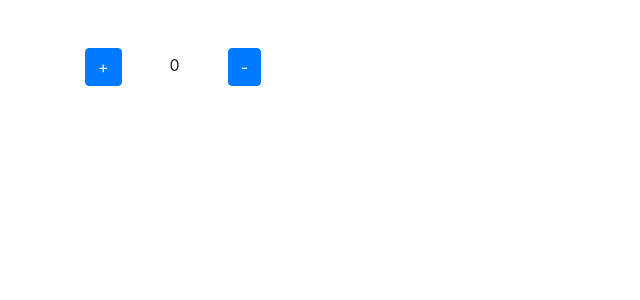
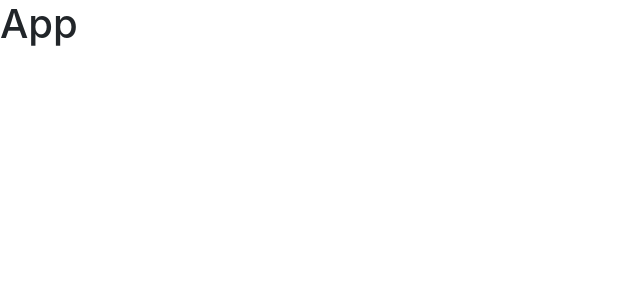
Before and after one commit to MarceloSantiagoCampos/DSCatalog-bootcamp-devsuperior, a React (Create React App) app in the folder front-web/: page / in a window 1280 px wide. Shown: the top 300 px of the page, without its empty margins (0-640 px from the left). Built offline with nearby package versions, Linux system fonts and the light colour scheme.

Commit message:
start of the front-web development

```diff
--- a/front-web/src/App.tsx
+++ b/front-web/src/App.tsx
@@ -1,37 +1,9 @@
-
-import { useState, useEffect } from 'react';
 
 const App  = () => {
 
-    const [counter, setCounter] = useState(0);
-    // [ variavel, função set da variavel] = useState ( valor Default)
-
-    useEffect(() => {
-        console.log('O contador mudou de valor');
-
-    }, [counter])
-
-
     return (
 
-        <div className="container mt-5">
-            <button
-            className="btn btn-primary mr-5"
-            onClick={() => setCounter(counter + 1)}
-            >
-                +
-            </button>
-            <span>
-                {counter}
-            </span>
-            <button
-            className="btn btn-primary ml-5"
-            onClick={() => setCounter(counter - 1)}
-            >
-                -
-            </button>
-            {counter > 5 && <h1>O valor é maior que 5</h1>}
-        </div>
+       <h1>App</h1>
 
     )
 }
```
